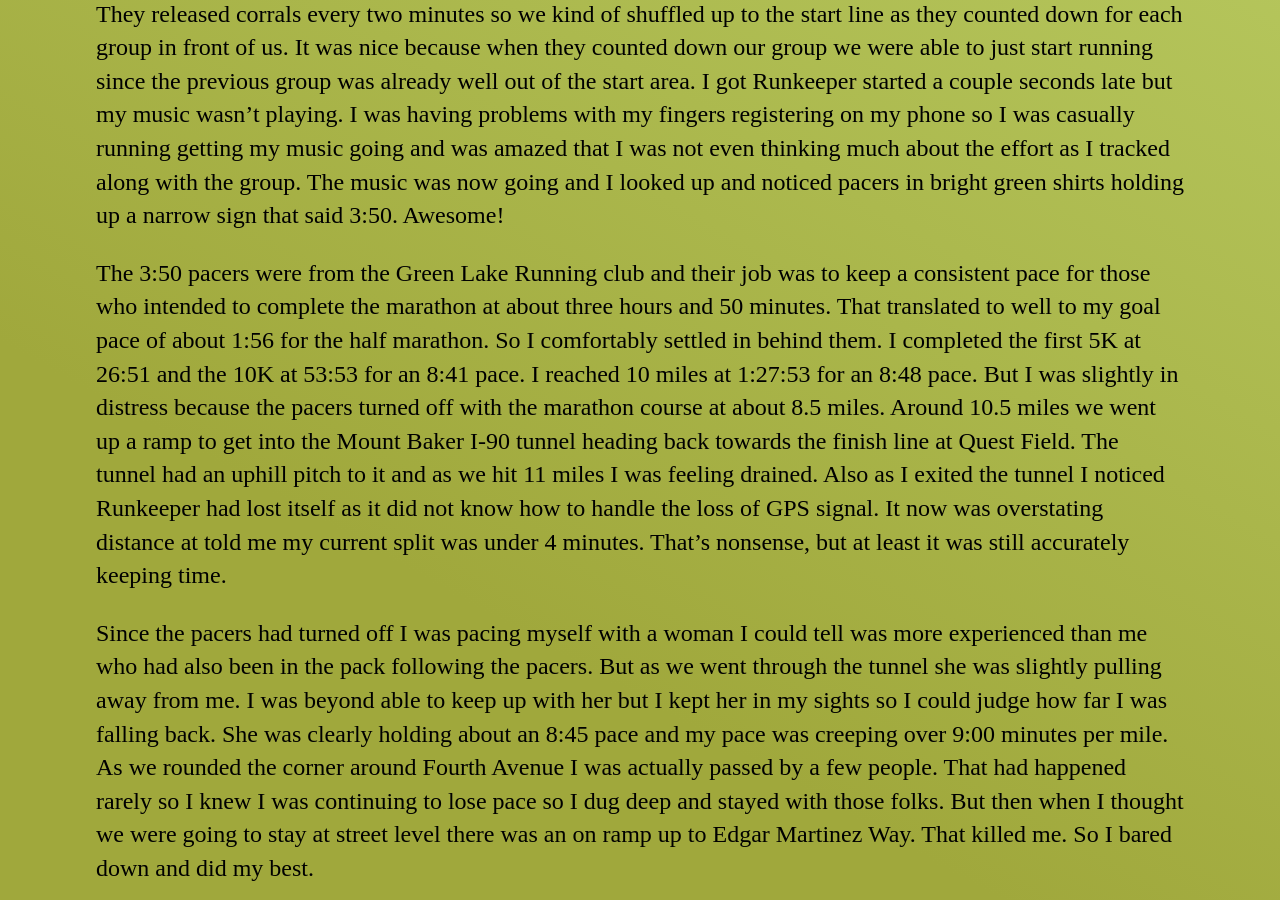
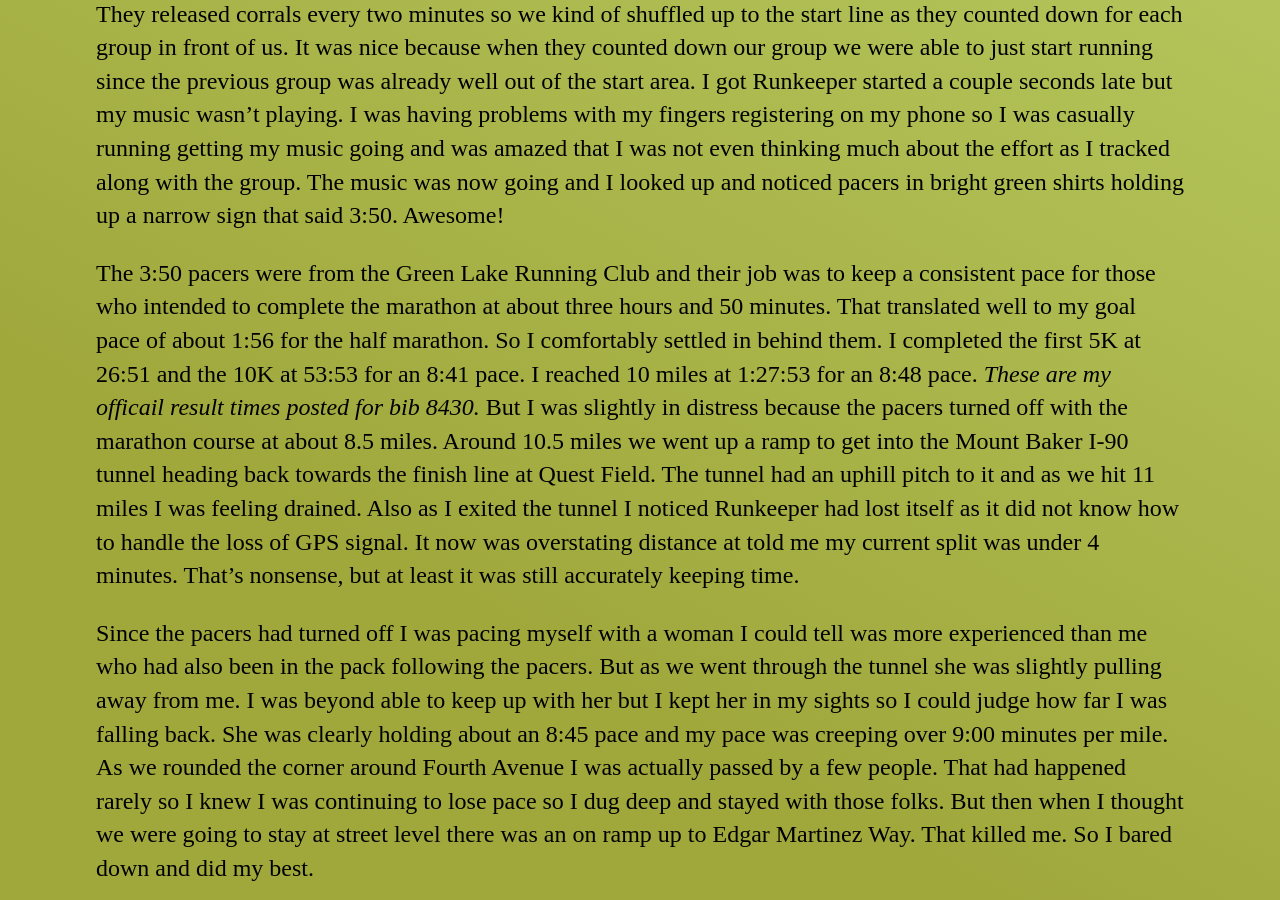
Before and after one commit to mo4dawg/mo4dawg.github.io, a Jekyll site: the page built from _posts/2016-06-20-accidental-marathoner.md, in a window 1280 px wide and 900 px high, scrolled down 1200 px. Built offline with Jekyll 4.4.1, drawn with Linux system fonts in a browser that asks for light colours.

Commit message:
Update 2016-06-20-accidental-marathoner.md

```diff
--- a/_posts/2016-06-20-accidental-marathoner.md
+++ b/_posts/2016-06-20-accidental-marathoner.md
@@ -15,7 +15,7 @@
 
 They released corrals every two minutes so we kind of shuffled up to the start line as they counted down for each group in front of us.  It was nice because when they counted down our group we were able to just start running since the previous group was already well out of the start area.  I got Runkeeper started a couple seconds late but my music wasn't playing.  I was having problems with my fingers registering on my phone so I was casually running getting my music going and was amazed that I was not even thinking much about the effort as I tracked along with the group.  The music was now going and I looked up and noticed pacers in bright green shirts holding up a narrow sign that said 3:50.  Awesome!
 
-The 3:50 pacers were from the Green Lake Running club and their job was to keep a consistent pace for those who intended to complete the marathon at about three hours and 50 minutes.  That translated to well to my goal pace of about 1:56 for the half marathon.   So I comfortably settled in behind them.  I completed the first 5K at 26:51 and the 10K at 53:53 for an 8:41 pace.  I reached 10 miles at 1:27:53 for an 8:48 pace.  But I was slightly in distress because the pacers turned off with the marathon course at about 8.5 miles.  Around 10.5 miles we went up a ramp to get into the Mount Baker I-90 tunnel heading back towards the finish line at Quest Field.  The tunnel had an uphill pitch to it and as we hit 11 miles I was feeling drained.  Also as I exited the tunnel I noticed Runkeeper had lost itself as it did not know how to handle the loss of GPS signal.  It now was overstating distance at told me my current split was under 4 minutes.  That's nonsense, but at least it was still accurately keeping time.
+The 3:50 pacers were from the Green Lake Running Club and their job was to keep a consistent pace for those who intended to complete the marathon at about three hours and 50 minutes.  That translated well to my goal pace of about 1:56 for the half marathon.   So I comfortably settled in behind them.  I completed the first 5K at 26:51 and the 10K at 53:53 for an 8:41 pace.  I reached 10 miles at 1:27:53 for an 8:48 pace.  *These are my officail result times posted for bib 8430.*   But I was slightly in distress because the pacers turned off with the marathon course at about 8.5 miles.  Around 10.5 miles we went up a ramp to get into the Mount Baker I-90 tunnel heading back towards the finish line at Quest Field.  The tunnel had an uphill pitch to it and as we hit 11 miles I was feeling drained.  Also as I exited the tunnel I noticed Runkeeper had lost itself as it did not know how to handle the loss of GPS signal.  It now was overstating distance at told me my current split was under 4 minutes.  That's nonsense, but at least it was still accurately keeping time.
 
 Since the pacers had turned off I was pacing myself with a woman I could tell was more experienced than me who had also been in the pack following the pacers.  But as we went through the tunnel she was slightly pulling away from me.  I was beyond able to keep up with her but I kept her in my sights so I could judge how far I was falling back.  She was clearly holding about an 8:45 pace and my pace was creeping over 9:00 minutes per mile.  As we rounded the corner around Fourth Avenue I was actually passed by a few people.  That had happened rarely so I knew I was continuing to lose pace so I dug deep and stayed with those folks.  But then when I thought we were going to stay at street level there was an on ramp up to Edgar Martinez Way.  That killed me.  So I bared down and did my best.
 
```
